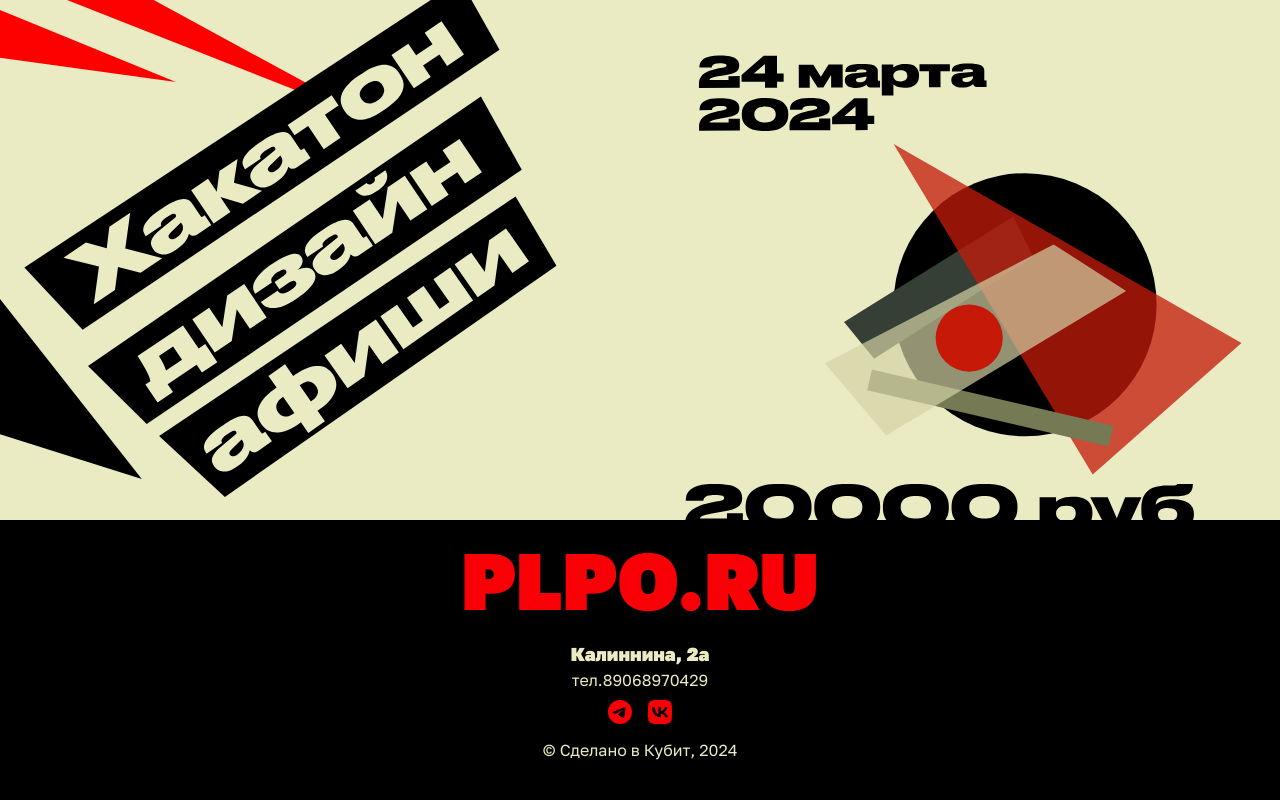
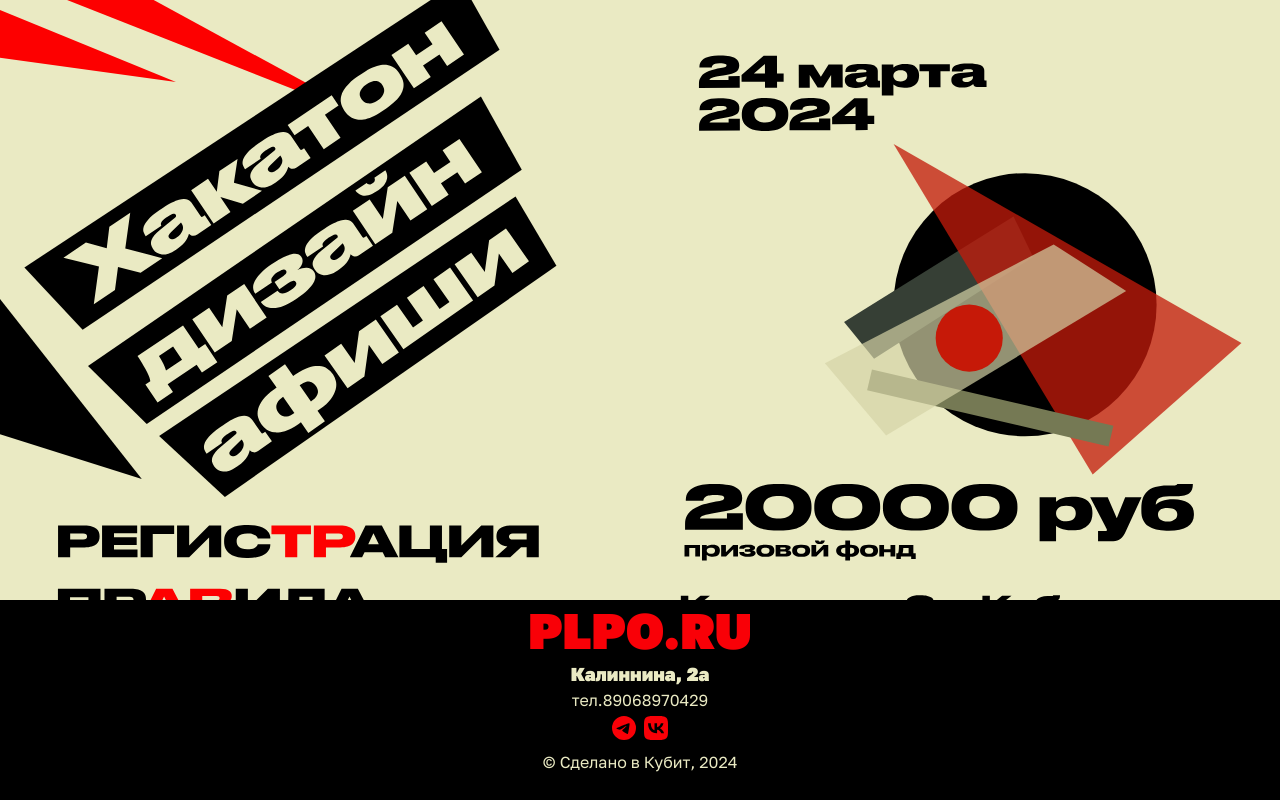
Before and after one commit to yegorweb/plpo-hackaton, a Vue app: page / in a window 1280 px wide. Shown: the top 800 px of the page. Built offline with nearby package versions, Linux system fonts and the light colour scheme.

Commit message:
Footer fix on phone

```diff
--- a/src/components/AboutPLPO.vue
+++ b/src/components/AboutPLPO.vue
@@ -27,7 +27,7 @@ let tl=gsap.timeline({repeat: -1,})
 <template>
     <div class="plpo">
         <h1 class="text-center title">Спонсоры</h1>
-        <div style="height: 25dvh; background:#EAEAC3; overflow: scroll;" class="d-flex align-center justify-md-center">
+        <div style="height: 150px; background:#EAEAC3; overflow: scroll;" class="d-flex align-center justify-md-center">
 
             <a href="https://vk.com/bastion18" target="_blank" class="sponsor">
                 <img src="../assets/bastion.jpg" alt="">
@@ -53,7 +53,7 @@ let tl=gsap.timeline({repeat: -1,})
             </a>
 
         </div>
-        <div style="height: 35dvh;">
+        <div style="height: 200px;">
 
         </div>
 
@@ -63,7 +63,7 @@ let tl=gsap.timeline({repeat: -1,})
 <style scoped>
 .plpo {
 
-    height: 67dvh;
+    height: 400px;
 }
 
 img {
@@ -76,6 +76,7 @@ img {
     background: #EAEAC3;
     text-transform: uppercase;
     font-weight: 600;
+    height: 50px;
 }
 .footer_overlay{
     height: 25vh;
--- a/src/components/Footer.vue
+++ b/src/components/Footer.vue
@@ -23,9 +23,9 @@ let hi = () => {
       </div>
       <div class="text-center">
         <a href="https://t.me/plporu" target="_blank">
-          <img class="ma-2" :src="telegram" alt=""></a>
+          <img class="ma-1" :src="telegram" alt=""></a>
 
-        <a href="https://vk.com/plporu" target="_blank"><img class="ma-2" :src="vk" alt=""></a>
+        <a href="https://vk.com/plporu" target="_blank"><img class="ma-1" :src="vk" alt=""></a>
 
       </div>
       <div class="text-center">
@@ -58,8 +58,8 @@ let hi = () => {
 </template>
 <style scoped>
 .site-url {
-
-  font-size: 80px;
+  line-height: 60px;
+  font-size: 50px;
   font-weight: bold;
   text-transform: uppercase;
   color: #F90007;
--- a/src/components/Rules.vue
+++ b/src/components/Rules.vue
@@ -23,8 +23,10 @@ onMounted(() => {
       <p>Афиша реального события или места</p>
       <p>Можно взять логотипы и фото</p>
       <p>Нельзя готовую графику и рисунки</p>
+      <p>Секретное условие!</p>
       <p>Работаем 3 часа</p>
       <p>От 16 лет</p>
+
 
 
 
--- a/src/pages/Landing.vue
+++ b/src/pages/Landing.vue
@@ -59,7 +59,7 @@ let zindex = computed(() => {
 
 .footer {
 
-    height: 35dvh;
+    height: 200px;
     position: fixed;
     bottom: 0;
     right: 0;
```
